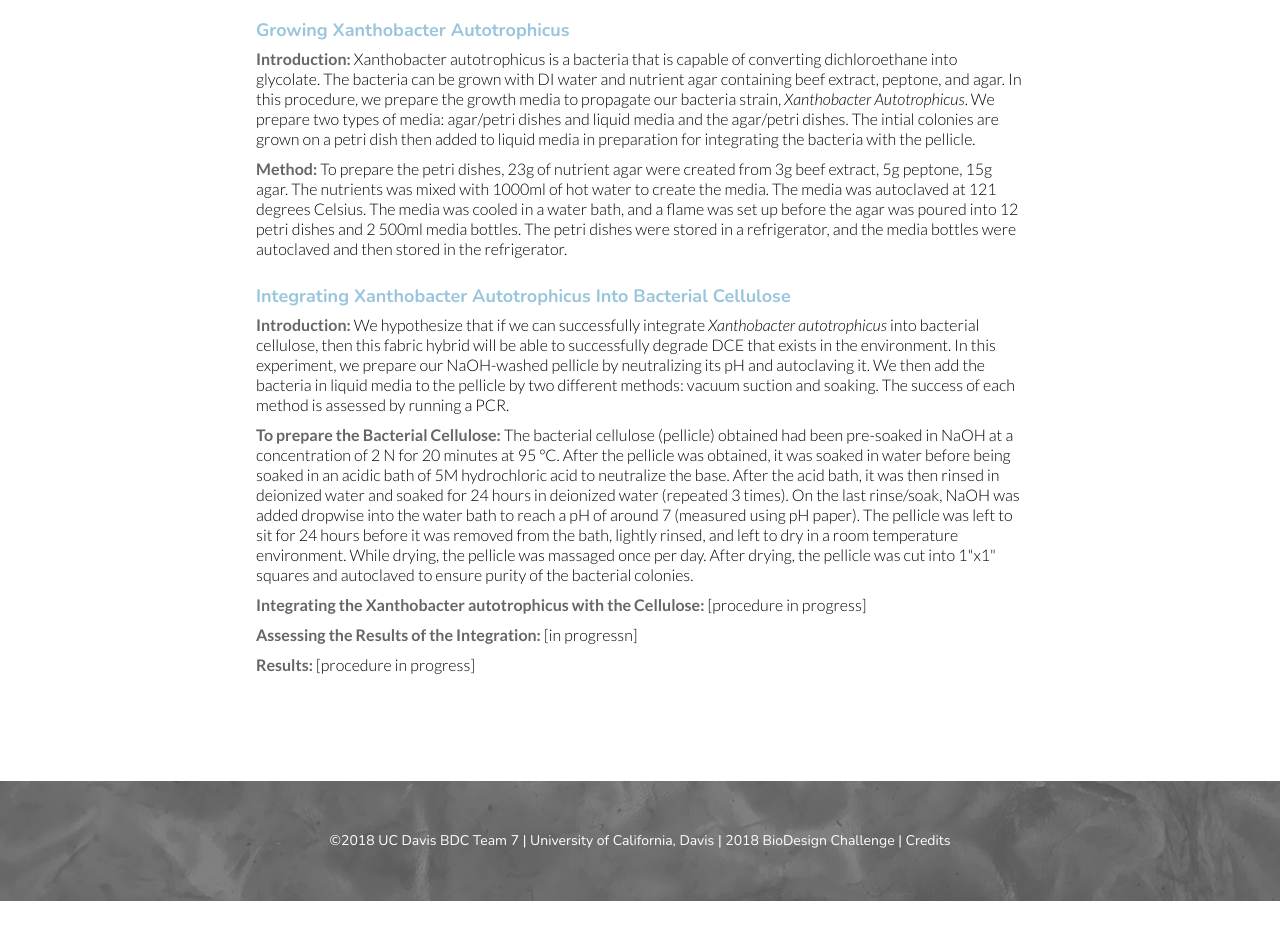
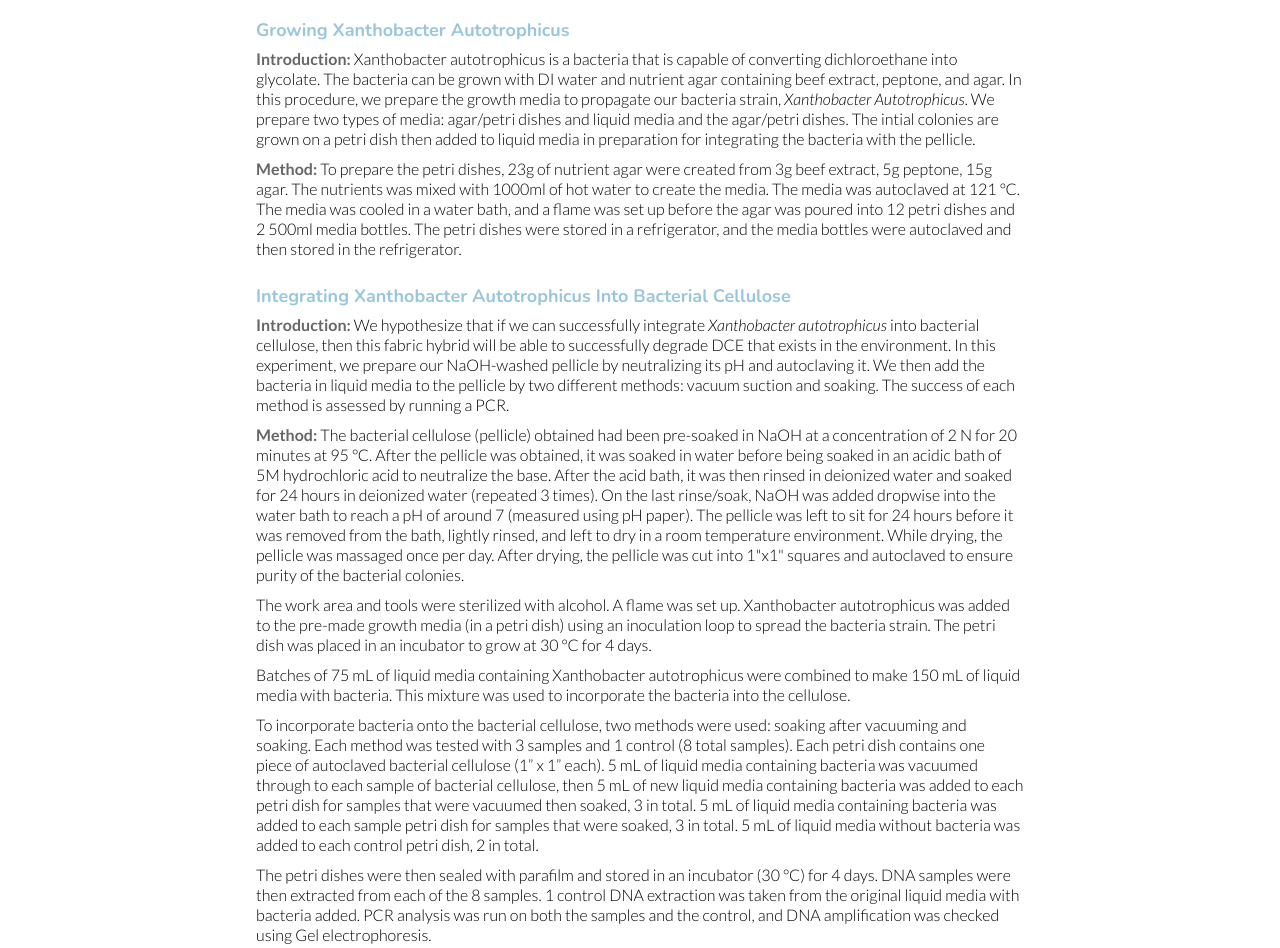
Before and after one commit to BioDesignChallengeGroup7/projectwebsite, a plain HTML site: page scientific-procedures.html in a window 1280 px wide. Shown: the part 1149-2097 px from the top of the page. Before the commit the page ends 2050 px from the top, so only its background shows below. Drawn offline with nearby package versions, Linux system fonts and the light colour scheme.

Commit message:
Add files via upload

```diff
--- a/scientific-procedures.html
+++ b/scientific-procedures.html
@@ -58,7 +58,7 @@
 
                         <p><b>Introduction:</b> Xanthobacter autotrophicus is a bacteria that is capable of converting dichloroethane into glycolate. The bacteria can be grown with DI water and nutrient agar containing beef extract, peptone, and agar. In this procedure, we prepare the growth media to propagate our bacteria strain, <em>Xanthobacter Autotrophicus</em>. We prepare two types of media: agar/petri dishes and liquid media and the agar/petri dishes. The intial colonies are grown on a petri dish then added to liquid media in preparation for integrating the bacteria with the pellicle.</p>
 
-                        <p><b>Method:</b> To prepare the petri dishes, 23g of nutrient agar were created from 3g beef extract, 5g peptone, 15g agar. The nutrients was mixed with 1000ml of hot water to create the media. The media was autoclaved at 121 degrees Celsius. The media was cooled in a water bath, and a flame was set up before the agar was poured into 12 petri dishes and 2 500ml media bottles. The petri dishes were stored in a refrigerator, and the media bottles were autoclaved and then stored in the refrigerator.</p>
+                        <p><b>Method:</b> To prepare the petri dishes, 23g of nutrient agar were created from 3g beef extract, 5g peptone, 15g agar. The nutrients was mixed with 1000ml of hot water to create the media. The media was autoclaved at 121 &deg;C. The media was cooled in a water bath, and a flame was set up before the agar was poured into 12 petri dishes and 2 500ml media bottles. The petri dishes were stored in a refrigerator, and the media bottles were autoclaved and then stored in the refrigerator.</p>
 
                     </div>
                 </div>
@@ -69,11 +69,15 @@
 
                         <p><b>Introduction:</b> We hypothesize that if we can successfully integrate <em>Xanthobacter autotrophicus</em> into bacterial cellulose, then this fabric hybrid will be able to successfully degrade DCE that exists in the environment. In this experiment, we prepare our NaOH-washed pellicle by neutralizing its pH and autoclaving it. We then add the bacteria in liquid media to the pellicle by two different methods: vacuum suction and soaking. The success of each method is assessed by running a PCR.</p>
 
-                        <p><b>To prepare the Bacterial Cellulose:</b> The bacterial cellulose (pellicle) obtained had been pre-soaked in NaOH at a concentration of 2 N for 20 minutes at 95 &deg;C. After the pellicle was obtained, it was soaked in water before being soaked in an acidic bath of 5M hydrochloric acid to neutralize the base. After the acid bath, it was then rinsed in deionized water and soaked for 24 hours in deionized water (repeated 3 times). On the last rinse/soak, NaOH was added dropwise into the water bath to reach a pH of around 7 (measured using pH paper). The pellicle was left to sit for 24 hours before it was removed from the bath, lightly rinsed, and left to dry in a room temperature environment. While drying, the pellicle was massaged once per day. After drying, the pellicle was cut into 1"x1" squares and autoclaved to ensure purity of the bacterial colonies.</p>
+                        <p><b>Method:</b> The bacterial cellulose (pellicle) obtained had been pre-soaked in NaOH at a concentration of 2 N for 20 minutes at 95 &deg;C. After the pellicle was obtained, it was soaked in water before being soaked in an acidic bath of 5M hydrochloric acid to neutralize the base. After the acid bath, it was then rinsed in deionized water and soaked for 24 hours in deionized water (repeated 3 times). On the last rinse/soak, NaOH was added dropwise into the water bath to reach a pH of around 7 (measured using pH paper). The pellicle was left to sit for 24 hours before it was removed from the bath, lightly rinsed, and left to dry in a room temperature environment. While drying, the pellicle was massaged once per day. After drying, the pellicle was cut into 1"x1" squares and autoclaved to ensure purity of the bacterial colonies.</p>
 
-                        <p><b>Integrating the Xanthobacter autotrophicus with the Cellulose:</b> [procedure in progress]</p>
+                        <p>The work area and tools were sterilized with alcohol. A flame was set up. Xanthobacter autotrophicus was added to the pre-made growth media (in a petri dish) using an inoculation loop to spread the bacteria strain. The petri dish was placed in an incubator to grow at 30 &deg;C for 4 days.</p>
 
-                        <p><b>Assessing the Results of the Integration:</b> [in progressn]</p>
+                        <p>Batches of 75 mL of liquid media containing Xanthobacter autotrophicus were combined to make 150 mL of liquid media with bacteria. This mixture was used to incorporate the bacteria into the cellulose. </p>
+
+                        <p>To incorporate bacteria onto the bacterial cellulose, two methods were used: soaking after vacuuming and soaking. Each method was tested with 3 samples and 1 control (8 total samples).  Each petri dish contains one piece of autoclaved bacterial cellulose (1” x 1” each). 5 mL of liquid media containing bacteria was vacuumed through to each sample of bacterial cellulose, then 5 mL of new liquid media containing bacteria was added to each petri dish for samples that were vacuumed then soaked, 3 in total. 5 mL of liquid media containing bacteria was added to each sample petri dish for samples that were soaked, 3 in total. 5 mL of liquid media without bacteria was added to each control petri dish, 2 in total.</p>
+
+                        <p>The petri dishes were then sealed with parafilm and stored in an incubator (30 &deg;C) for 4 days. DNA samples were then extracted from each of the 8 samples. 1 control DNA extraction was taken from the original liquid media with bacteria added. PCR analysis was run on both the samples and the control, and DNA amplification was checked using Gel electrophoresis.</p>
 
                         <p><b>Results:</b> [procedure in progress]</p>
                         <br/>
```
Also changed, not shown: design-process.html (+3 -3 lines).
